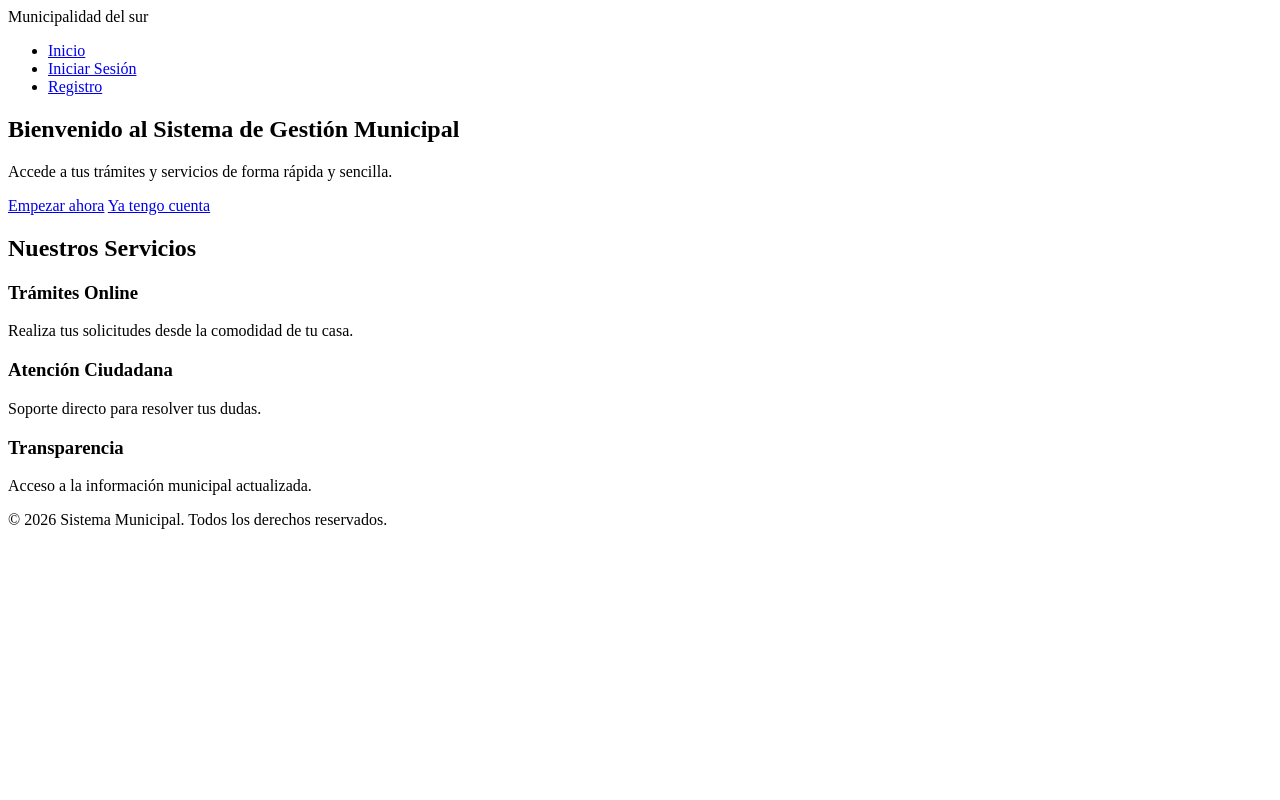
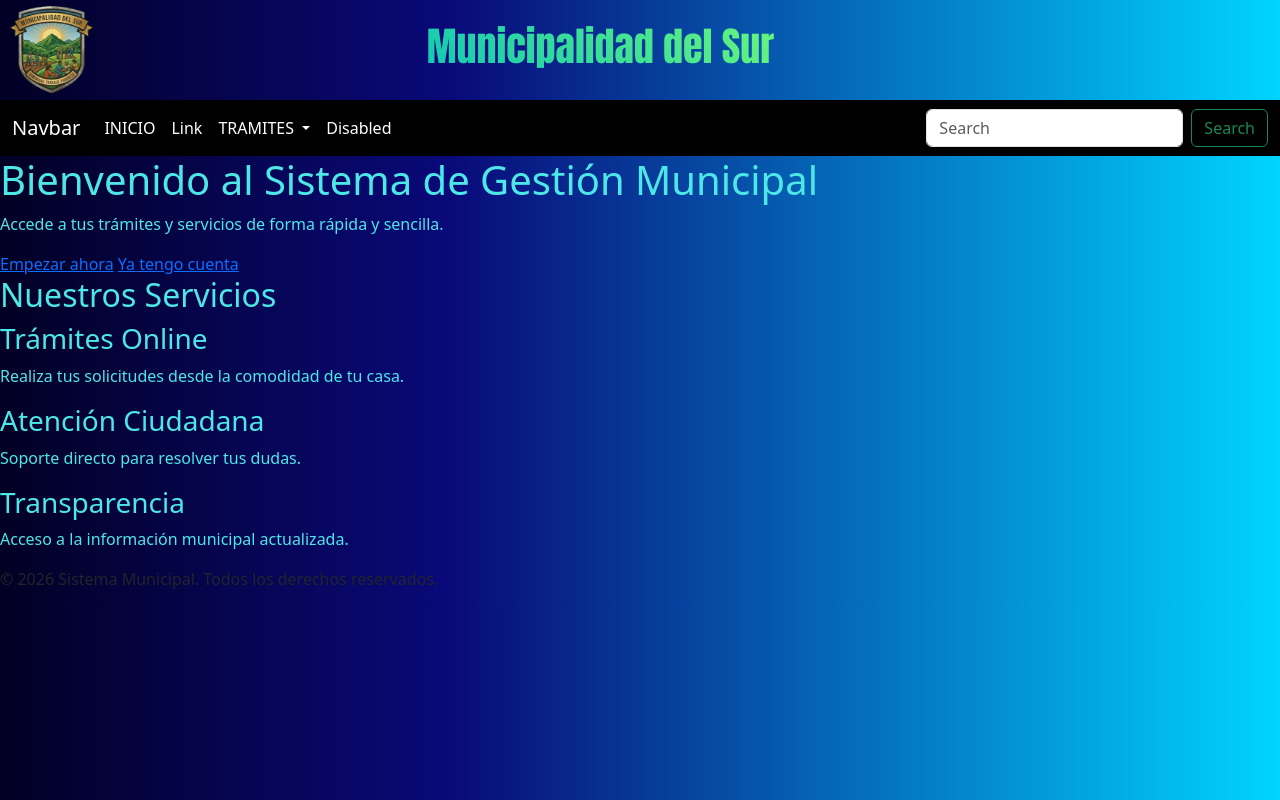
Before and after one commit to jbrionescr/MuniG1, a website: page Public/html/index.html in a window 1280 px wide. Drawn offline with nearby package versions, Linux system fonts and the light colour scheme.

Commit message:
actualizacion css

```diff
--- a/Public/html/index.html
+++ b/Public/html/index.html
@@ -5,18 +5,62 @@
   <meta charset="UTF-8">
   <meta name="viewport" content="width=device-width, initial-scale=1.0">
   <title>Home - Sistema Municipal del Sur</title>
+  <link href="https://cdn.jsdelivr.net/npm/bootstrap@5.3.8/dist/css/bootstrap.min.css" rel="stylesheet"
+    integrity="sha384-sRIl4kxILFvY47J16cr9ZwB07vP4J8+LH7qKQnuqkuIAvNWLzeN8tE5YBujZqJLB" crossorigin="anonymous">
   <link rel="stylesheet" href="../styles/index.css">
+  <script src="https://cdn.jsdelivr.net/npm/bootstrap@5.3.8/dist/js/bootstrap.bundle.min.js"
+    integrity="sha384-FKyoEForCGlyvwx9Hj09JcYn3nv7wiPVlz7YYwJrWVcXK/BmnVDxM+D2scQbITxI"
+    crossorigin="anonymous"></script>
 </head>
 
 <body>
+  <div class="encabezado">
+    <img src="/Public/img/1771259929645.png" width="100px" height="100px" alt="">
+    <h1 class="text-gradient">Municipalidad del Sur</h1>
+  </div>
   <header>
-        <nav>
-            <div class="logo">Municipalidad del sur</div>
-            <ul>
-                <li><a href="index.html">Inicio</a></li>
-                <li><a href="login.html">Iniciar Sesión</a></li>
-                <li><a href="register.html">Registro</a></li>
+    <nav class="navbar navbar-expand-lg bg-body-tertiary">
+      <div class="container-fluid">
+        <a class="navbar-brand" href="#">Navbar</a>
+        <button class="navbar-toggler" type="button" data-bs-toggle="collapse" data-bs-target="#navbarSupportedContent"
+          aria-controls="navbarSupportedContent" aria-expanded="false" aria-label="Toggle navigation">
+          <span class="navbar-toggler-icon"></span>
+        </button>
+        <div class="collapse navbar-collapse" id="navbarSupportedContent">
+          <ul class="navbar-nav me-auto mb-2 mb-lg-0">
+            <li class="nav-item">
+              <a class="nav-link active" aria-current="page" href="#">INICIO</a>
+            </li>
+            <li class="nav-item">
+              <a class="nav-link" href="#">Link</a>
+            </li>
+            <li class="nav-item dropdown">
+              <a class="nav-link dropdown-toggle" href="#" role="button" data-bs-toggle="dropdown"
+                aria-expanded="false">
+                TRAMITES
+              </a>
+              <ul class="dropdown-menu">
+                <li><a class="dropdown-item" href="#">Action</a></li>
+                <li><a class="dropdown-item" href="#">Another action</a></li>
+                <li>
+                  <hr class="dropdown-divider">
+                </li>
+                <li><a class="dropdown-item" href="#">Something else here</a></li>
               </ul>
+            </li>
+            <li class="nav-item">
+              <a class="nav-link disabled" aria-disabled="true">Disabled</a>
+            </li>
+          </ul>
+          <form class="d-flex" role="search">
+            <input class="form-control me-2" type="search" placeholder="Search" aria-label="Search" />
+            <button class="btn btn-outline-success" type="submit">Search</button>
+          </form>
+        </div>
+      </div>
+    </nav>
+    </div>
+    </div>
     </nav>
   </header>
 
--- a/Public/styles/index.css
+++ b/Public/styles/index.css
@@ -0,0 +1,45 @@
+.encabezado {
+  display: grid;
+  grid-template-columns: 1fr 2fr;
+  align-items: center;
+  font-family: Impact, Haettenschweiler, 'Arial Narrow Bold', sans-serif;
+  background: #020024;
+  background: linear-gradient(90deg, rgba(2, 0, 36, 1) 0%, rgba(9, 9, 121, 1) 35%, rgba(0, 212, 255, 1) 100%);
+}
+
+/* Text Gradient CSS */
+.text-gradient {
+  color: #12C9B4;
+  background-image: linear-gradient(45deg, #12C9B4, #74FC74 50%, #41CCC3 100%);
+  background-clip: text;
+  -webkit-background-clip: text;
+  -webkit-text-fill-color: transparent;
+  display: inline-block;
+}
+
+body {
+  background: #020024;
+  background: linear-gradient(90deg, rgba(2, 0, 36, 1) 0%, rgba(9, 9, 121, 1) 35%, rgba(0, 212, 255, 1) 100%);
+}
+
+/* Navbar Hover Effect */
+.navbar-nav .nav-link:hover,
+.navbar-brand:hover {
+  color: turquoise !important;
+}
+
+/* Navbar Custom Styles */
+.navbar {
+  background-color: black !important;
+  /* Fondo negro */
+}
+
+.navbar-nav .nav-link,
+.navbar-brand {
+  color: white !important;
+  /* Letras blancas */
+}
+
+main {
+  color: rgb(77, 231, 231);
+}
```
Also changed, not shown: Public/img/1771259929645.png (added). Lines whose indentation alone changed are shown as unchanged.
